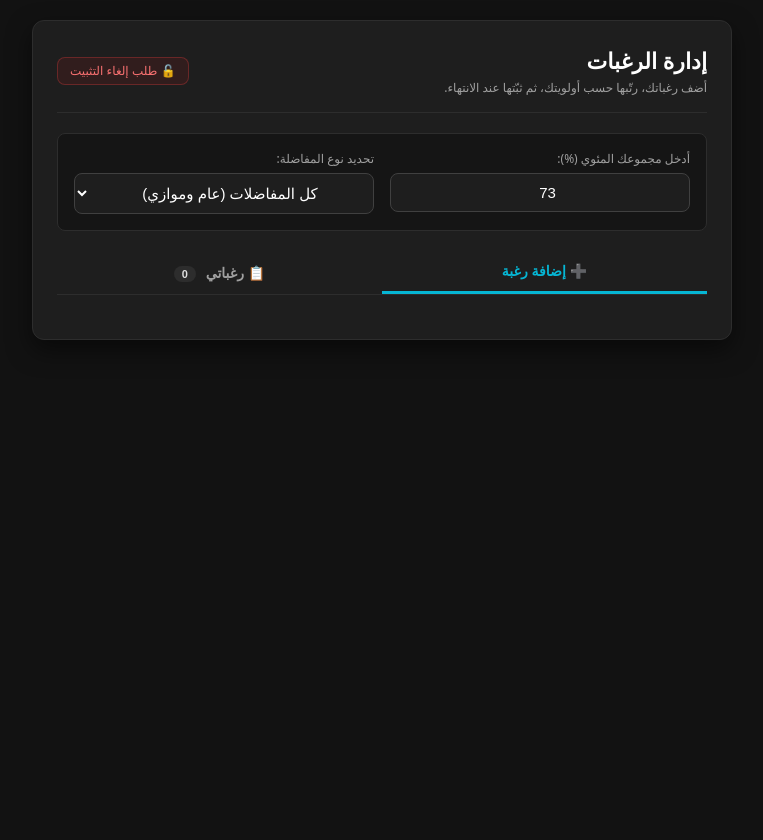
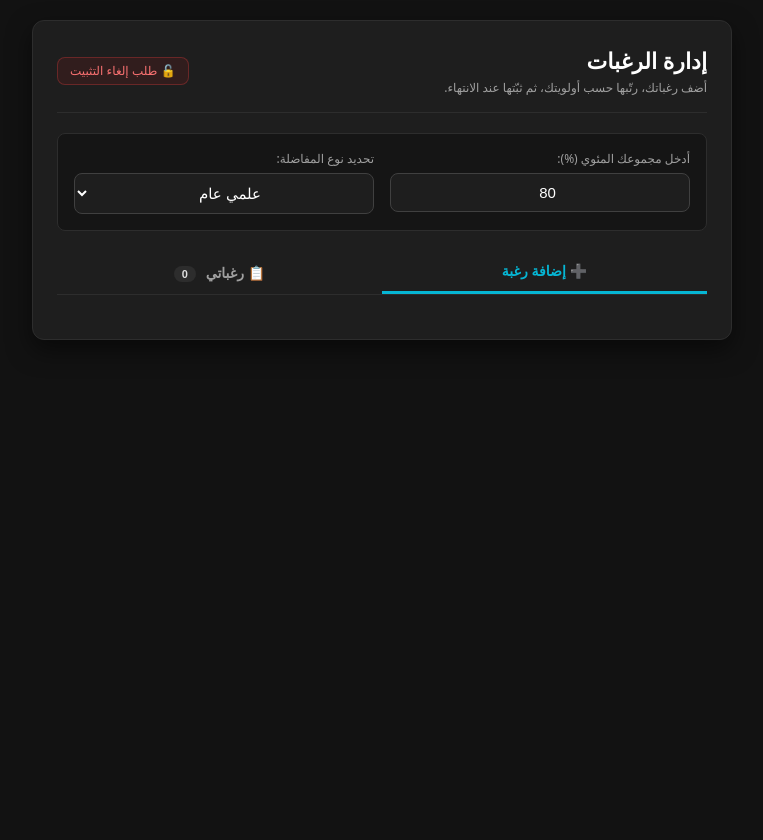
Before and after one commit to mohmadalqaseem20092009/mofadala-app, a Flask app: page / in a window 1280 px wide. Shown: the whole page, without its empty margins (258-1021 px from the left). Before the commit the page ends 340 px from the top, so only its background shows below. Run offline with Flask 3, Linux system fonts and the light colour scheme.

Commit message:
Update index.html

```diff
--- a/templates/index.html
+++ b/templates/index.html
@@ -5,7 +5,6 @@
     <meta name="viewport" content="width=device-width, initial-scale=1.0">
     <title>إدارة الرغبات - مفاضلة القبول</title>
     <style>
-        /* التنسيقات الأساسية للوضع الداكن المماثل لموقع الوزارة */
         body {
             background-color: #121212;
             color: #e0e0e0;
@@ -15,7 +14,7 @@
             display: flex;
             justify-content: center;
             align-items: start;
-            min-height: screen;
+            min-height: 100vh;
         }
         .container {
             width: 100%;
@@ -74,6 +73,7 @@
         .form-group label {
             font-size: 12px;
             color: #a0a0a0;
+            text-align: right;
         }
         .form-group input, .form-group select {
             background-color: #1e1e1e;
@@ -125,6 +125,7 @@
             justify-content: space-between;
             align-items: center;
             margin-bottom: 12px;
+            text-align: right;
         }
         .branch-info {
             display: flex;
@@ -173,6 +174,7 @@
             justify-content: space-between;
             align-items: center;
             margin-bottom: 12px;
+            text-align: right;
         }
         .wish-left {
             display: flex;
@@ -241,13 +243,13 @@
         <div class="filter-box">
             <div class="form-group">
                 <label>أدخل مجموعك المئوي (%):</label>
-                <input type="number" id="studentScore" value="73" step="0.1" oninput="searchBranches()">
+                <input type="number" id="studentScore" value="80" step="0.1" oninput="searchBranches()">
             </div>
             <div class="form-group">
                 <label>تحديد نوع المفاضلة:</label>
                 <select id="competitionType" onchange="searchBranches()">
                     <option value="all">كل المفاضلات (عام وموازي)</option>
-                    <option value="عام">علمي عام</option>
+                    <option value="عام" selected>علمي عام</option>
                     <option value="موازي">علمي موازي</option>
                 </select>
             </div>
@@ -312,4 +314,3 @@
                 if (result.status === 'success') {
                     renderAvailableBranches(result.data);
                 }
-            } catch (error) {
```
